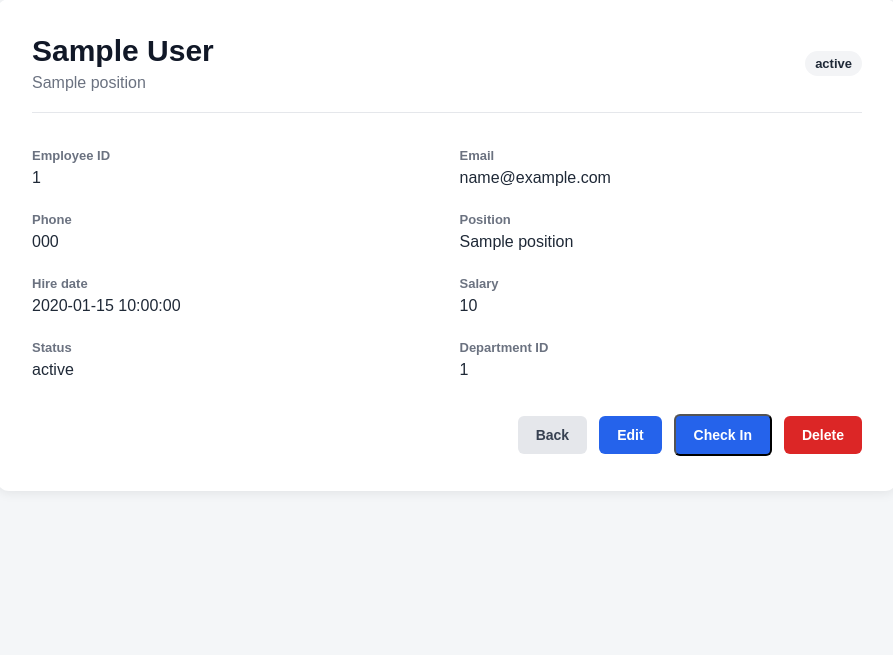
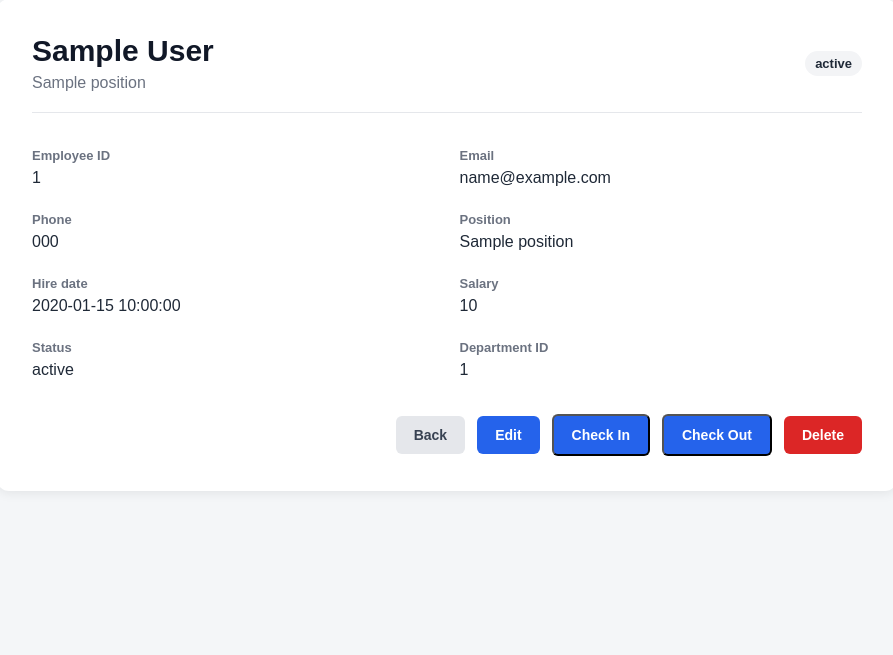
Before and after one commit to DVeljko/MyWorkers, a Flask app: template web_service/templates/employee_profile.html in a window 1280 px wide. Shown: the part 41-696 px from the top of the page, without its empty margins (193-1086 px from the left). Run offline with Flask 3, Linux system fonts and the light colour scheme; the template is opened without the code that fills it: most values are stand-ins (such as "Sample title", 1, 10 or a date in 2020).

Commit message:
Add attendance check-out functionality

```diff
--- a/web_service/app.py
+++ b/web_service/app.py
@@ -478,6 +478,42 @@ def check_in(employee_id):
         error=error
     )
 
+@app.route("/attendance/check-out/<int:employee_id>", methods=['POST'])
+def check_out(employee_id):
+    token = session.get("access_token")
+    if not token:
+        return redirect(url_for("login"))
+
+    response = requests.patch(
+        f"{ATTENDANCE_SERVICE_URL}/attendance/{employee_id}",
+        headers={
+            "Authorization": f"Bearer {token}"
+        },
+        timeout=3
+    )
+
+    if response.status_code == 200:
+        return redirect(url_for("attendance"))
+
+    error = response.json().get('error')
+
+    attendance_response = requests.get(
+        f"{ATTENDANCE_SERVICE_URL}/attendance",
+                headers={
+            "Authorization": f"Bearer {token}"
+        },
+        timeout=3
+
+    )
+
+    attendances = attendance_response.json()
+
+    return render_template(
+        "attendance.html",
+        attendances=attendances,
+        error=error
+    )
+
 
 if __name__ == "__main__":
     app.run(debug=True)
--- a/web_service/templates/employee_profile.html
+++ b/web_service/templates/employee_profile.html
@@ -92,6 +92,16 @@
                 </form>
 
                 <form
+                    action="{{ url_for('check_out', employee_id=employee.id) }}"
+                    method="POST"
+                    class="delete-form"
+                >
+                    <button type="submit" class="btn-primary">
+                        Check Out
+                    </button>
+                </form>
+
+                <form
                     action="{{ url_for('delete_employee', employee_id=employee.id) }}"
                     method="POST"
                     class="delete-form"
```
